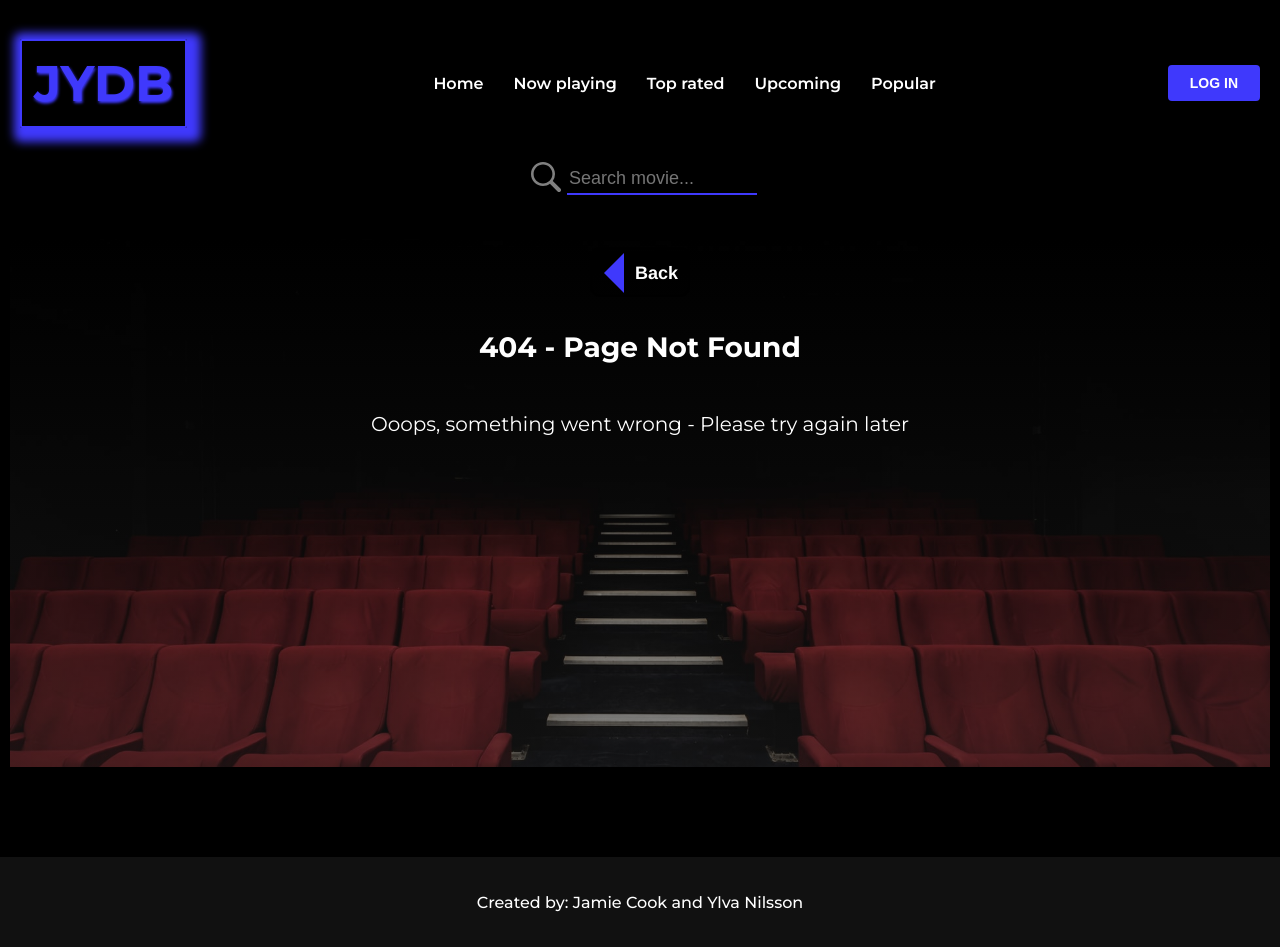
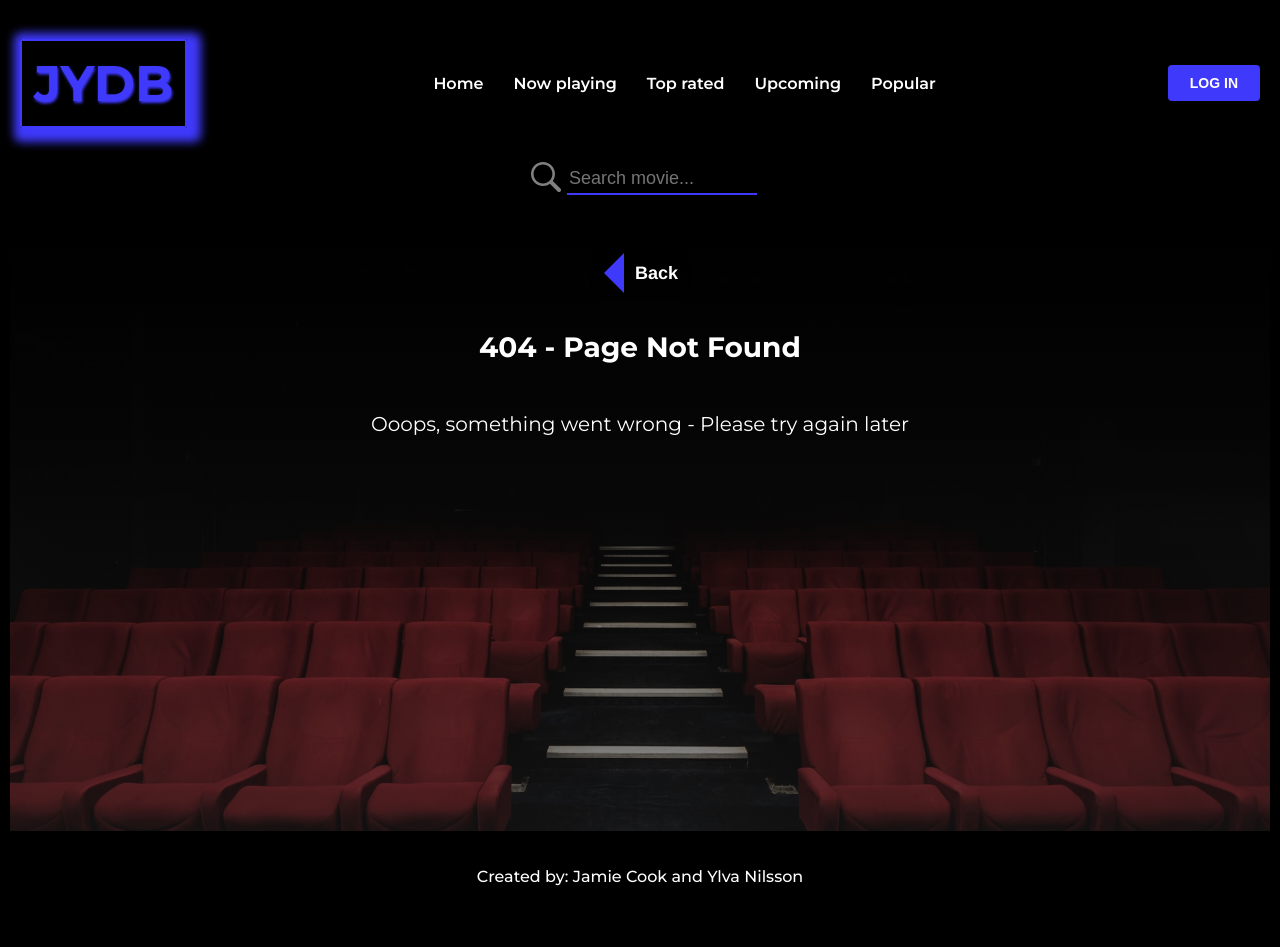
Before and after one commit to the-j-curl/project-final-movie-frontend, a React (Create React App) app: page /404 in a window 1280 px wide. After the commit the page ends 921 px from the top, so only its background shows below. Built offline with nearby package versions, Linux system fonts and the light colour scheme.

Commit message:
Removed footer margin and changed BG colour. Edited VH on movie details and 404 pages

```diff
--- a/src/components/Footer.js
+++ b/src/components/Footer.js
@@ -16,13 +16,13 @@ export const Footer = () => {
 };
 
 const FooterContainer = styled.footer`
-  background-color: #111111;
+  /* background-color: #111111; */
   display: flex;
   align-items: center;
   justify-content: center;
   width: 100%;
   height: 50px;
-  margin-top: 10px;
+  /* margin-top: 10px; */
 
   @media (min-width: 768px) {
     font-size: 18px;
@@ -31,7 +31,7 @@ const FooterContainer = styled.footer`
 
   @media (min-width: 1024px) {
     font-size: 20px;
-    margin-top: 26px;
+    /* margin-top: 26px; */
     height: 90px;
   }
 `;
--- a/src/components/MovieDetails.js
+++ b/src/components/MovieDetails.js
@@ -32,7 +32,8 @@ export const MovieDetails = ({
             : {
                 backgroundImage: `linear-gradient(rgba(0, 0, 0, 0.2) 70%, rgb(0, 0, 0) 100%), url("../images/cinema-image.jpg")`,
               }
-        }>
+        }
+      >
         <BackButton className="movies-back-button" history={history} />
         <MovieDetailsContainer>
           <A href={`${movieHomepage}`}>
@@ -57,7 +58,7 @@ export const MovieDetails = ({
             <LargeWatchlistButton movieId={id} />
             <MovieDetailsDescription>{overview}</MovieDetailsDescription>
             <Genres>
-              {genres.map((item) => (
+              {genres.map(item => (
                 <GenresLi key={item.id}>{item.name}</GenresLi>
               ))}
             </Genres>
@@ -70,7 +71,7 @@ export const MovieDetails = ({
 };
 
 const MovieDetailsWrapper = styled.section`
-  min-height: 80vh;
+  min-height: 74vh;
   background-size: cover;
   display: flex;
   flex-direction: column;
--- a/src/components/ScrollLane.js
+++ b/src/components/ScrollLane.js
@@ -23,9 +23,6 @@ export const ScrollLane = ({ category, title }) => {
   );
   const popularMovies = useSelector(store => store.movies.movies.popularMovies);
 
-  // const [rightScrollNumber, setRightScrollNumber] = useState(600);
-  // const [leftScrollNumber, setLeftScrollNumber] = useState(-600);
-
   useEffect(() => {
     dispatch(movieCategoryResults(category));
   }, [category, dispatch]);
@@ -46,52 +43,14 @@ export const ScrollLane = ({ category, title }) => {
 
   const onRightButtonClick = () => {
     if (scrollListElement.current.scrollLeft <= 0) {
-      scrollListElement.current.scrollLeft += 450; // 50px extra here is the black part left of the first poster
+      scrollListElement.current.scrollLeft += 850; // 50px extra here is the black part left of the first poster
     } else {
-      scrollListElement.current.scrollLeft += 400;
+      scrollListElement.current.scrollLeft += 800;
     }
-
-    // const width = inputEl.current.offsetWidth;
-    // console.log(width);
-
-    // const offsetLeft = inputEl.current.offsetLeft;
-    // console.log(offsetLeft);
-
-    // const positionScrollLeft = inputEl.current.scrollLeft;
-    // console.log(positionScrollLeft);
-
-    // const windowScrollX = window.scrollX;
-    // console.log(windowScrollX);
-
-    // const widthWindow = inputEl.current.getBoundingClientRect();
-    // console.log(widthWindow);
-    // console.log(`Window width: ${widthWindow.width}`); // I need to take widthWindow.width to get the width, returns a lot of values
-
-    // const widthScrollList = inputEl.current.scrollWidth;
-    // console.log(`Scrolllist width: ${widthScrollList}`);
-
-    // const numberOfPoster = widthScrollList / widthWindow.width;
-    // console.log(`Number of posters: ${numberOfPoster}`);
-
-    // const posterSize = widthWindow.width / numberOfPoster;
-    // console.log(`Size of poster: ${posterSize}`);
-
-    // inputEl.current.scrollTo({
-    //   left: rightScrollNumber,
-    //   behavior: "smooth",
-    // });
-
-    // setRightScrollNumber(rightScrollNumber + 600);
   };
 
   const onLeftButtonClick = () => {
-    scrollListElement.current.scrollLeft -= 400;
-
-    // inputEl.current.scrollTo({
-    //   left: leftScrollNumber,
-    //   behavior: "smooth",
-    // });
-    // setRightScrollNumber(leftScrollNumber - 600);
+    scrollListElement.current.scrollLeft -= 800;
   };
 
   if (isLoading) {
--- a/src/pages/NotFound.js
+++ b/src/pages/NotFound.js
@@ -19,7 +19,7 @@ export const NotFound = () => {
 };
 
 const ErrorMessage = styled.main`
-  height: 66vh;
+  height: 74vh;
   background: linear-gradient(rgba(0, 0, 0, 0.1), rgba(32, 32, 32, 0.5)),
     url("../images/cinema-image.jpg");
   background-size: cover;
```
